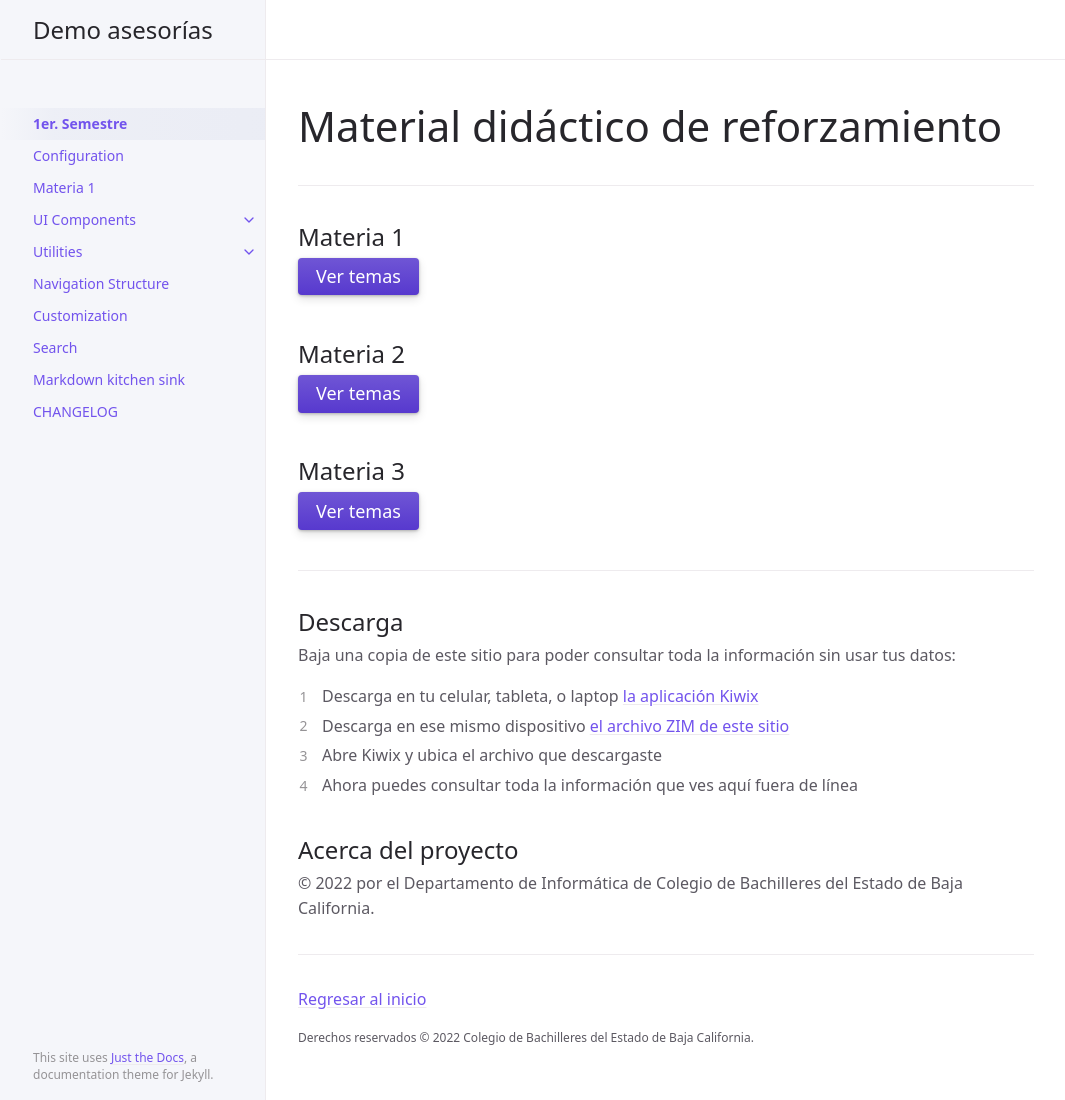
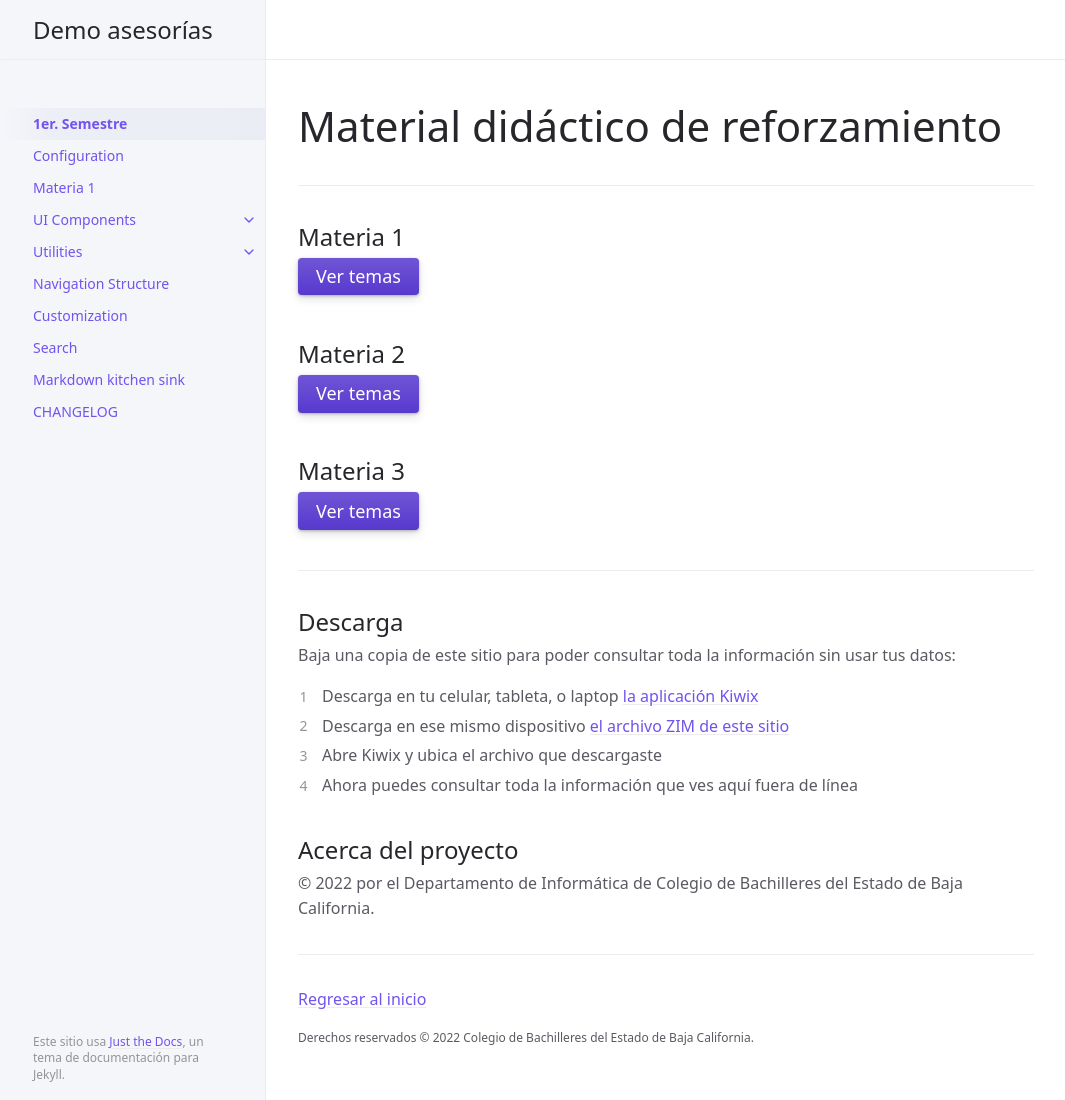
Before and after one commit to CoBachBC/demo-asesorias, a Jekyll site: the page built from index.md, in a window 1280 px wide and 1100 px high. Shown: the whole window, without its empty margins (106-1171 px from the left). Built offline with Jekyll 4.4.1, drawn with Linux system fonts in a browser that asks for light colours.

Commit message:
Update default.html

```diff
--- a/_layouts/default.html
+++ b/_layouts/default.html
@@ -95,7 +95,7 @@ layout: table_wrappers
       {{ nav_footer_custom }}
     {% else %}
       <footer class="site-footer">
-        This site uses <a href="https://github.com/just-the-docs/just-the-docs">Just the Docs</a>, a documentation theme for Jekyll.
+        Este sitio usa <a href="https://github.com/just-the-docs/just-the-docs">Just the Docs</a>, un tema de documentación para Jekyll.
       </footer>
     {% endif %}
   </div>
```
